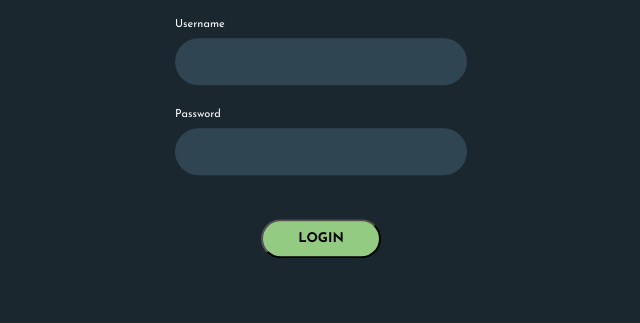
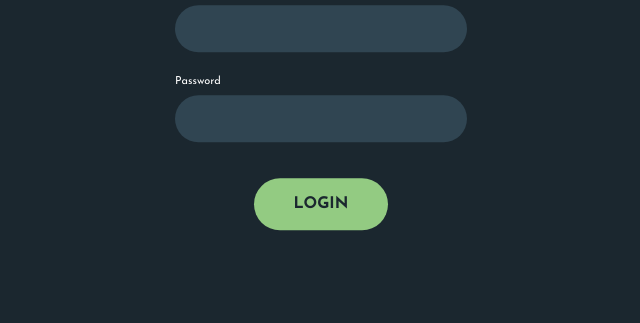
Before and after one commit to ngabulil/FL-Mobile, a plain HTML site: page index.html in a window 1280 px wide. Shown: the part 477-800 px from the top of the page, without its empty margins (319-959 px from the left). Drawn offline with nearby package versions, Linux system fonts and the light colour scheme.

Commit message:
last u;i;

```diff
--- a/css/style.css
+++ b/css/style.css
@@ -68,6 +68,8 @@ body {
         display: none;
         font-size: 40px;
         color: white;
+        font-weight: 500;
+
       }
 
       .form-login {
@@ -82,6 +84,8 @@ body {
       }
 
       .form-login input {
+        padding: 5px 10px;
+        color: #eaeaea;
         width: 292px;
         border-radius: 64px;
         height: 47px;
@@ -89,14 +93,20 @@ body {
         background-color: var(--bg-secondary-color);
       }
 
-      .btn-login {
-        margin-top: 20px;
-        width: 120px;
-        height: 39px;
+      .inputPw {
+        margin-bottom: 30px;
+      }
+
+       .btn-login {
+        text-decoration: none;
+        padding: 18px 40px;
+        /* width: 120px; */
+        /* height: 39px; */
         border-radius: 64px;
         background-color: var(--primary-color);
         text-transform: uppercase;
         font-weight: bold;
+        color: var(--background-color);
       }
 
       .form-login form div {
@@ -105,4 +115,7 @@ body {
         margin-bottom: 24px;
       }
 
+      /* Intro Page */
+
+
 }
--- a/index.html
+++ b/index.html
@@ -28,15 +28,15 @@
         </div>
         <div class="password">
           <label>Password</label>
-          <input type="text" />
+          <input class="inputPw" type="password" />
         </div>
-        <button class="btn-login">Login</button>
+
+           <a class="btn-login" href="page/intropage.html">Login</a>
+
       </form>
     </div>
   </div>
 </div>
-
-
     <script src="https://cdnjs.cloudflare.com/ajax/libs/gsap/3.9.1/gsap.min.js"></script>
 
     <script src="js/index.js"></script>
--- a/js/index.js
+++ b/js/index.js
@@ -51,7 +51,7 @@ gsap.fromTo(
                               opacity: 1,
                               duration: 0.3,
                               delay: 0.3,
-                              y: "-25%",
+                              y: "-45%",
                               onComplete: function(){
                             const collection = document.getElementsByClassName("title-login");
                             collection[0].style.display = "block";
```
Also changed, not shown: page/intropage.html (added, +12 -0 lines).
